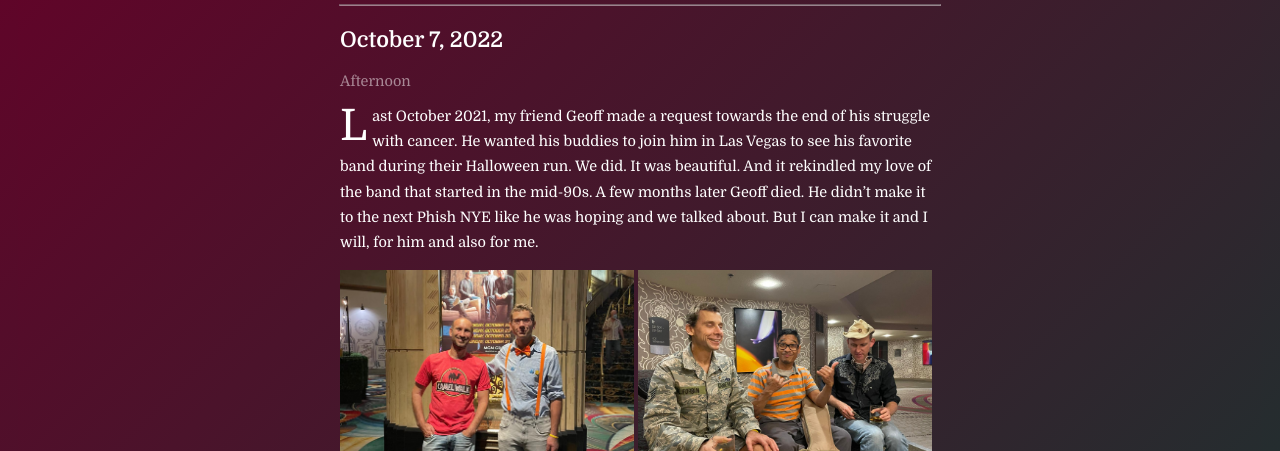
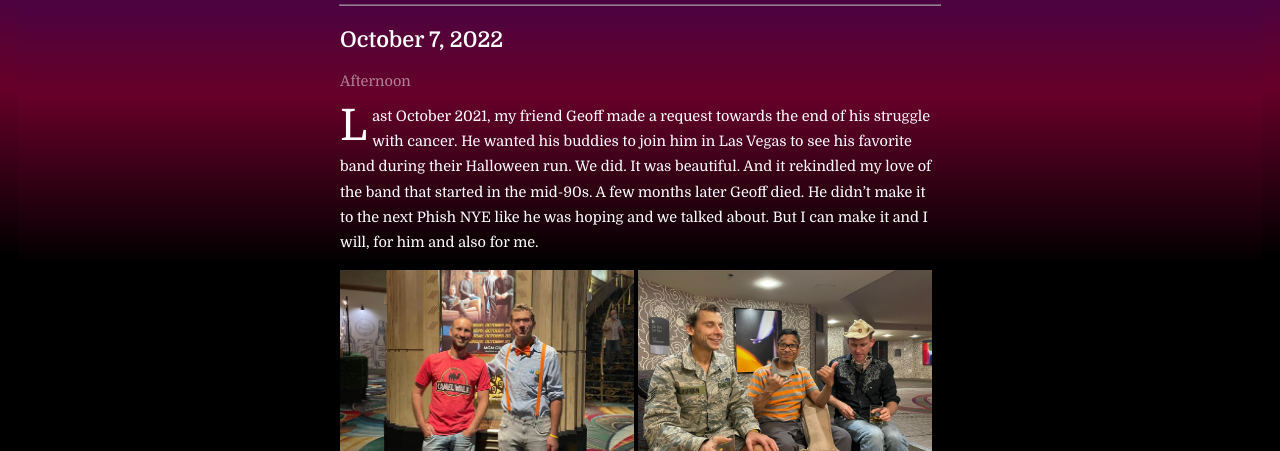
Before and after one commit to youreterrific/youreterrifc.github.io, a plain HTML site: page index.html in a window 1280 px wide. Shown: the part 224-675 px from the top of the page. Drawn offline with Linux system fonts and the light colour scheme.

Commit message:
changed bg gradient to fixed

```diff
--- a/styles.css
+++ b/styles.css
@@ -4,18 +4,16 @@ body {
     color: #fff;
     font-family: 'Domine', serif;
     padding: 0 10px;
-    /*background-image: url('img/bg.jpg');
-    background-size: 100vw auto;
+
+    background: rgb(0,0,0);
+    background: -moz-linear-gradient(0deg, rgba(0,0,0,1) 40%, rgba(103,0,40,1) 61%, rgba(9,9,121,1) 100%);
+    background: -webkit-linear-gradient(0deg, rgba(0,0,0,1) 40%, rgba(103,0,40,1) 61%, rgba(9,9,121,1) 100%);
+    background: linear-gradient(0deg, rgba(0,0,0,1) 40%, rgba(103,0,40,1) 61%, rgba(9,9,121,1) 100%);
+    filter: progid:DXImageTransform.Microsoft.gradient(startColorstr="#000000",endColorstr="#090979",GradientType=1);
+
     background-position: center;
     background-attachment: fixed;
-    background-repeat: no-repeat;*/
-
-    background-attachment: fixed;
-    background: rgb(103,0,40);
-    background: -moz-linear-gradient(135deg, rgba(103,0,40,1) 0%, rgba(0,70,51,1) 33%, rgba(9,9,121,1) 49%, rgba(88,0,54,1) 75%, rgba(1,69,0,1) 100%);
-    background: -webkit-linear-gradient(135deg, rgba(103,0,40,1) 0%, rgba(0,70,51,1) 33%, rgba(9,9,121,1) 49%, rgba(88,0,54,1) 75%, rgba(1,69,0,1) 100%);
-    background: linear-gradient(135deg, rgba(103,0,40,1) 0%, rgba(0,70,51,1) 33%, rgba(9,9,121,1) 49%, rgba(88,0,54,1) 75%, rgba(1,69,0,1) 100%);
-    filter: progid:DXImageTransform.Microsoft.gradient(startColorstr="#670028",endColorstr="#014500",GradientType=1);
+    background-repeat: no-repeat;
 
     font-size: .95em;
 }
```
